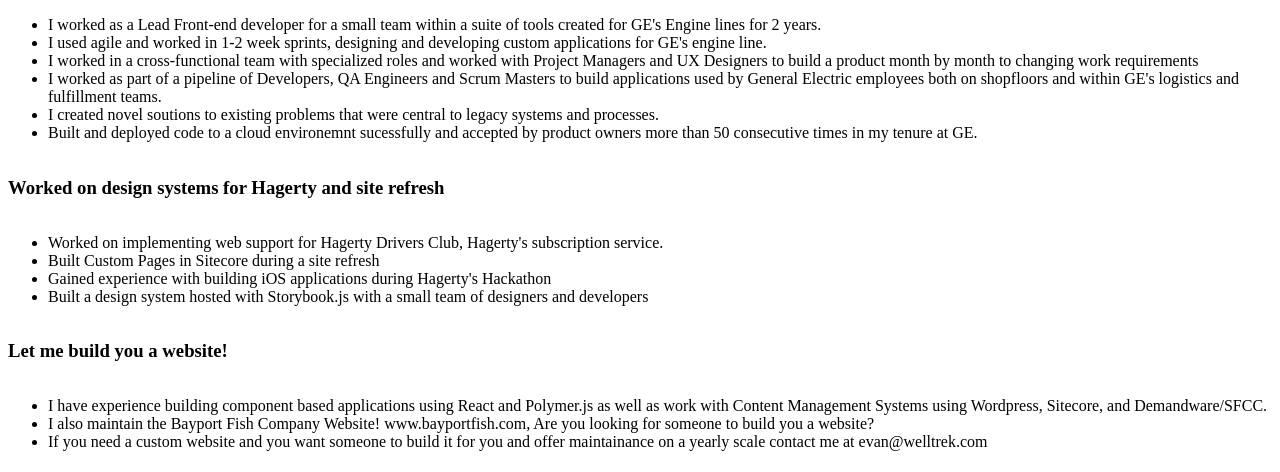
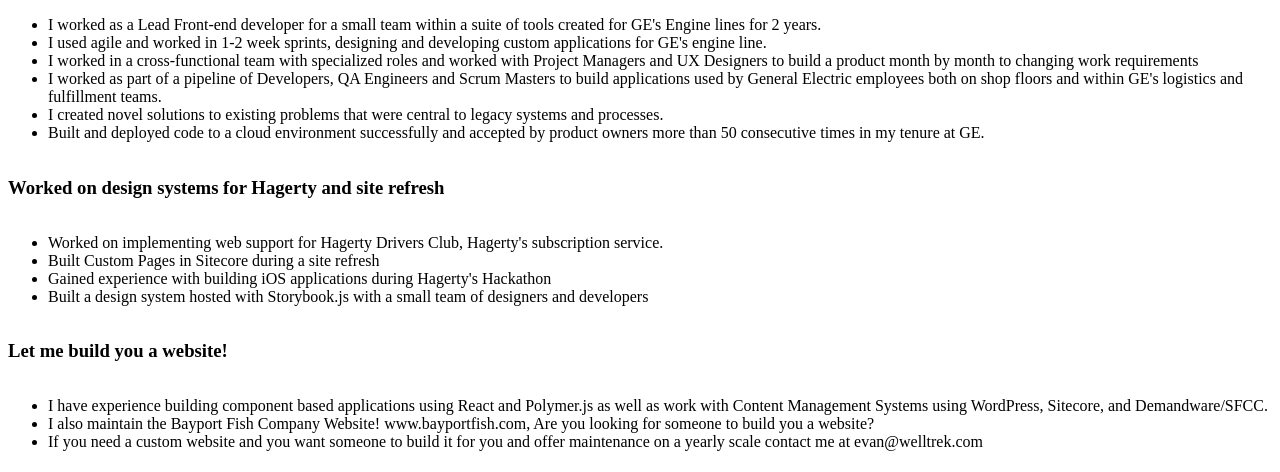
Before and after one commit to EvanWilliams/Portfolio, a Gatsby site: page / in a window 1280 px wide. Shown: the part 402-874 px from the top of the page. Built offline with nearby package versions, Linux system fonts and the light colour scheme; Gatsby itself is replaced by a stand-in of ours.

Commit message:
fixing typos

```diff
--- a/src/pages/index.js
+++ b/src/pages/index.js
@@ -25,9 +25,9 @@
         <li>I worked as a Lead Front-end developer for a small team within a suite of tools created for GE's Engine lines for 2 years.</li>
         <li>I used agile and worked in 1-2 week sprints, designing and developing custom applications for GE's engine line. </li>
         <li>I worked in a cross-functional team with specialized roles and worked with Project Managers and UX Designers to build a product month by month to changing work requirements</li>
-        <li>I worked as part of a pipeline of Developers, QA Engineers and Scrum Masters to build applications used by General Electric employees both on shopfloors and within GE's logistics and fulfillment teams.</li>
-        <li>I created novel soutions to existing problems that were central to legacy systems and processes.</li>
-        <li>Built and deployed code to a cloud environemnt sucessfully and accepted by product owners more than 50 consecutive times in my tenure at GE.</li>
+        <li>I worked as part of a pipeline of Developers, QA Engineers and Scrum Masters to build applications used by General Electric employees both on shop floors and within GE's logistics and fulfillment teams.</li>
+        <li>I created novel solutions to existing problems that were central to legacy systems and processes.</li>
+        <li>Built and deployed code to a cloud environment successfully and accepted by product owners more than 50 consecutive times in my tenure at GE.</li>
       </ul>
 
       <h3>Worked on design systems for Hagerty and site refresh</h3>
@@ -40,9 +40,9 @@
       </ul>
         <h3>Let me build you a website!</h3>
         <ul>
-          <li>I have experience building component based applications using React and Polymer.js as well as work with Content Management Systems using Wordpress, Sitecore, and Demandware/SFCC.</li>
+          <li>I have experience building component based applications using React and Polymer.js as well as work with Content Management Systems using WordPress, Sitecore, and Demandware/SFCC.</li>
           <li>I also maintain the Bayport Fish Company Website! www.bayportfish.com, Are you looking for someone to build you a website?</li>
-          <li>If you need a custom website and you want someone to build it for you and offer maintainance on a yearly scale contact me at evan@welltrek.com</li>
+          <li>If you need a custom website and you want someone to build it for you and offer maintenance on a yearly scale contact me at evan@welltrek.com</li>
         </ul>
     </div>
   )
```
